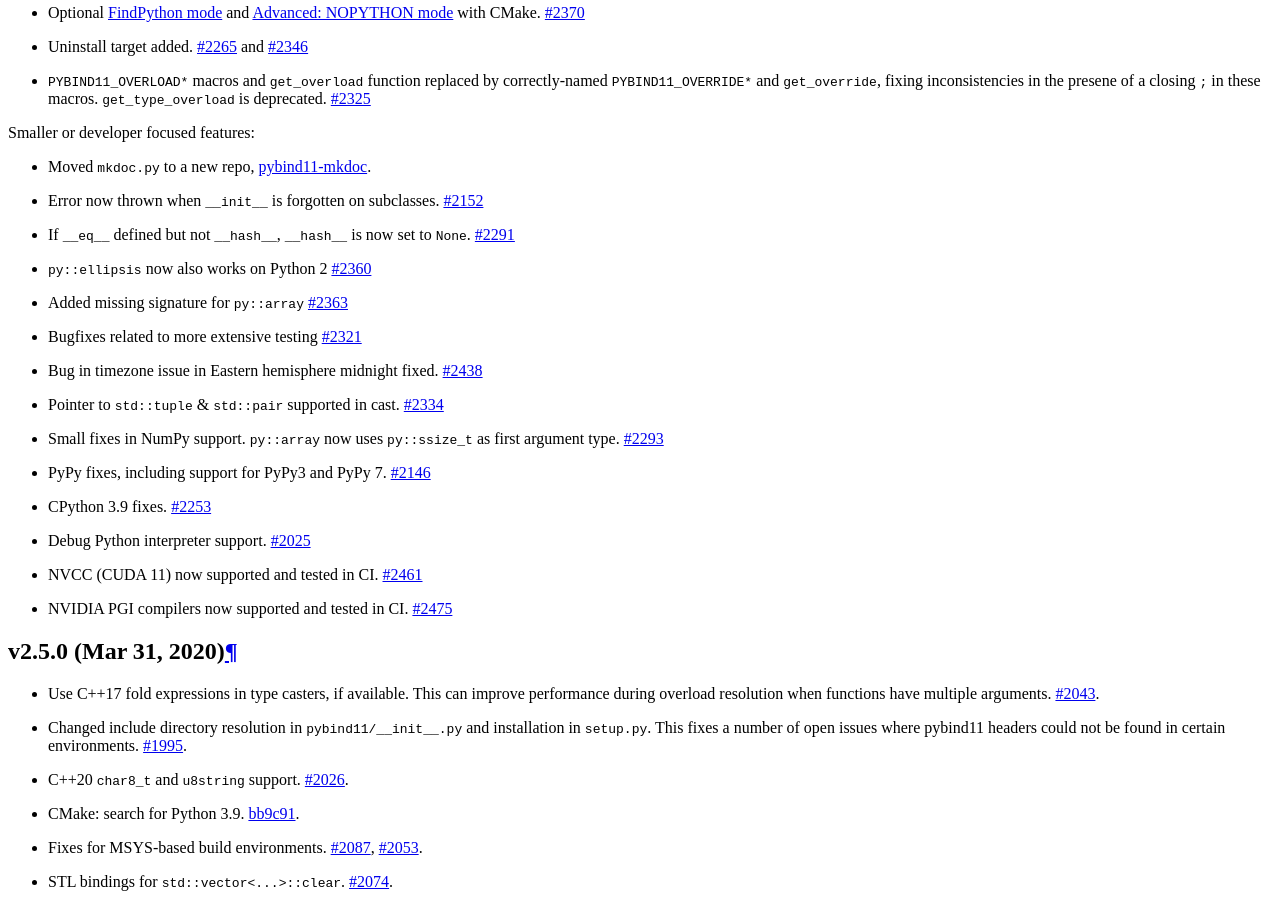
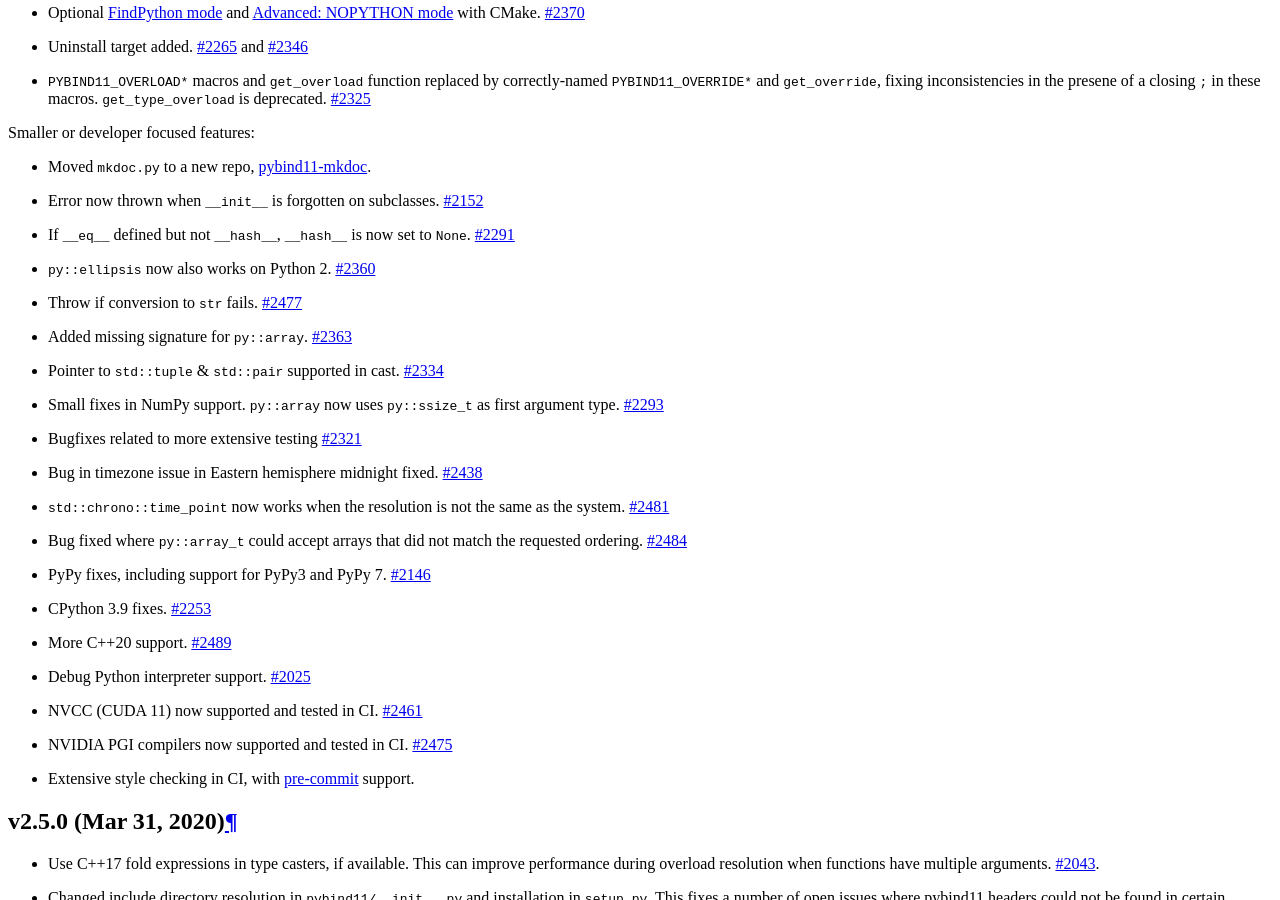
Before and after one commit to pybind/pybind11, a Sphinx documentation site: the page built from docs/changelog.rst, in a window 1280 px wide and 900 px high, scrolled down 1797 px. Built offline with Sphinx 7.4.7 and the Read the Docs theme 2.0.0, drawn with Linux system fonts in a browser that asks for light colours.

Commit message:
docs: update changelog

```diff
--- a/docs/changelog.rst
+++ b/docs/changelog.rst
@@ -81,17 +81,14 @@ Smaller or developer focused features:
   ``None``.
   `#2291 <https://github.com/pybind/pybind11/pull/2291>`_
 
-* ``py::ellipsis`` now also works on Python 2
+* ``py::ellipsis`` now also works on Python 2.
   `#2360 <https://github.com/pybind/pybind11/pull/2360>`_
 
-* Added missing signature for ``py::array``
+* Throw if conversion to ``str`` fails.
+  `#2477 <https://github.com/pybind/pybind11/pull/2477>`_
+
+* Added missing signature for ``py::array``.
   `#2363 <https://github.com/pybind/pybind11/pull/2363>`_
-
-* Bugfixes related to more extensive testing
-  `#2321 <https://github.com/pybind/pybind11/pull/2321>`_
-
-* Bug in timezone issue in Eastern hemisphere midnight fixed.
-  `#2438 <https://github.com/pybind/pybind11/pull/2438>`_
 
 * Pointer to ``std::tuple`` & ``std::pair`` supported in cast.
   `#2334 <https://github.com/pybind/pybind11/pull/2334>`_
@@ -100,11 +97,28 @@ Smaller or developer focused features:
   argument type.
   `#2293 <https://github.com/pybind/pybind11/pull/2293>`_
 
+* Bugfixes related to more extensive testing
+  `#2321 <https://github.com/pybind/pybind11/pull/2321>`_
+
+* Bug in timezone issue in Eastern hemisphere midnight fixed.
+  `#2438 <https://github.com/pybind/pybind11/pull/2438>`_
+
+* ``std::chrono::time_point`` now works when the resolution is not the same as
+  the system.
+  `#2481 <https://github.com/pybind/pybind11/pull/2481>`_
+
+* Bug fixed where ``py::array_t`` could accept arrays that did not match the
+  requested ordering.
+  `#2484 <https://github.com/pybind/pybind11/pull/2484>`_
+
 * PyPy fixes, including support for PyPy3 and PyPy 7.
   `#2146 <https://github.com/pybind/pybind11/pull/2146>`_
 
 * CPython 3.9 fixes.
   `#2253 <https://github.com/pybind/pybind11/pull/2253>`_
+
+* More C++20 support.
+  `#2489 <https://github.com/pybind/pybind11/pull/2489>`_
 
 * Debug Python interpreter support.
   `#2025 <https://github.com/pybind/pybind11/pull/2025>`_
@@ -115,6 +129,9 @@ Smaller or developer focused features:
 * NVIDIA PGI compilers now supported and tested in CI.
   `#2475 <https://github.com/pybind/pybind11/pull/2475>`_
 
+* Extensive style checking in CI, with `pre-commit`_ support.
+
+.. _pre-commit: https://pre-commit.com
 
 
 
```
